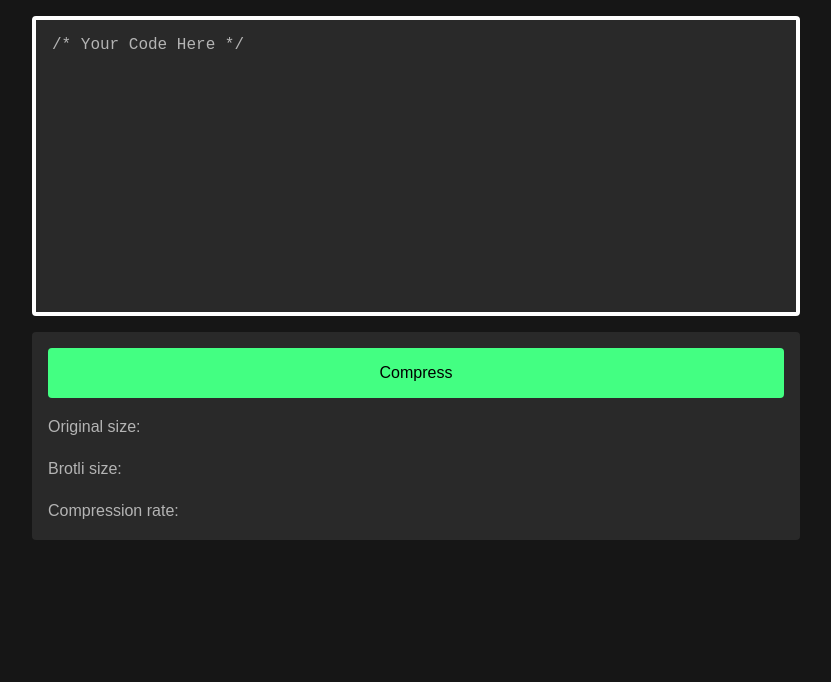
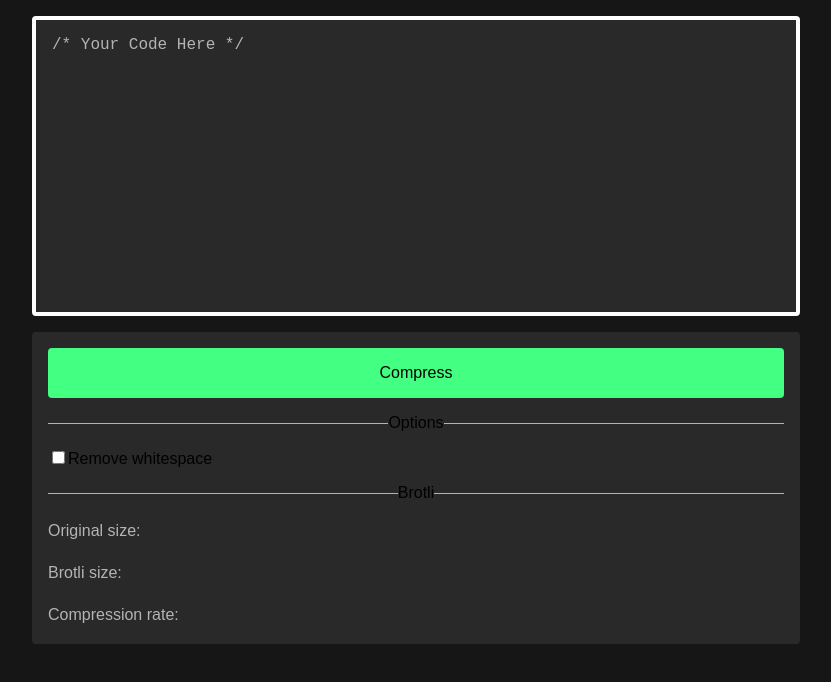
Before and after one commit to Brazy4L/brotli-online, a Nuxt app: page / in a window 1280 px wide. Shown: the top 682 px of the page, without its empty margins (224-1055 px from the left). Built offline with nearby package versions, Linux system fonts and the light colour scheme.

Commit message:
Add options

```diff
--- a/app.vue
+++ b/app.vue
@@ -12,6 +12,7 @@ const originalSize = ref("");
 const brotliSize = ref("");
 const compressionRate = ref("");
 const compressionPercentage = ref("");
+const removeWhitespace = ref(false);
 
 const byteLengthUtf8 = (str) => new Blob([str]).size;
 
@@ -31,22 +32,19 @@ async function getCompressedSizeInputText() {
   if (!inputText.value) {
     return;
   }
+  const inputTextNoWhitespace = inputText.value.replace(/\s/g, "");
 
   const textEncoder = new TextEncoder();
-  const encodedInputText = textEncoder.encode(inputText.value);
+  const encodedInputText = textEncoder.encode(removeWhitespace.value ? inputTextNoWhitespace : inputText.value);
   const compressedInputText = await compress(encodedInputText);
   const compressedInputTextSize = compressedInputText.length;
 
-  const inputTextSize = byteLengthUtf8(inputText.value);
+  const inputTextSize = byteLengthUtf8(removeWhitespace.value ? inputTextNoWhitespace : inputText.value);
   originalSize.value = convertBytes(inputTextSize);
   brotliSize.value = convertBytes(compressedInputTextSize);
-  compressionRate.value = parseFloat(
-    (inputTextSize / compressedInputTextSize).toFixed(3)
-  );
+  compressionRate.value = parseFloat((inputTextSize / compressedInputTextSize).toFixed(3));
   compressionPercentage.value = Math.abs(
-    parseFloat(
-      ((inputTextSize / compressedInputTextSize) * 100 - 100).toFixed(0)
-    )
+    parseFloat(((inputTextSize / compressedInputTextSize) * 100 - 100).toFixed(0))
   );
 }
 </script>
@@ -55,21 +53,31 @@ async function getCompressedSizeInputText() {
   <textarea v-model="inputText" placeholder="/* Your Code Here */"></textarea>
   <div class="info">
     <button @click="getCompressedSizeInputText">Compress</button>
+    <div class="heading">
+      <div class="heading-line"></div>
+      <div class="heading-heading">Options</div>
+      <div class="heading-line"></div>
+    </div>
+    <div>
+      <input type="checkbox" id="checkbox" v-model="removeWhitespace" />
+      <label for="checkbox">Remove whitespace</label>
+    </div>
+    <div class="heading">
+      <div class="heading-line"></div>
+      <div class="heading-heading">Brotli</div>
+      <div class="heading-line"></div>
+    </div>
     <div class="line">
       <span class="subtext">Original size:</span>{{ " " }}
       <span class="text" v-if="originalSize">{{ originalSize }}</span>
     </div>
     <div class="line">
-      <span class="subtext">Brotli size:</span>{{ " " }}
-      <span class="text" v-if="brotliSize">{{ brotliSize }}</span
+      <span class="subtext">Brotli size:</span>{{ " " }} <span class="text" v-if="brotliSize">{{ brotliSize }}</span
       >{{ " " }}
       <span class="compression compression-green" v-if="compressionRate > 1">
         {{ compressionPercentage }}% smaller than original</span
       >
-      <span
-        class="compression compression-red"
-        v-if="Number.isFinite(compressionRate) && compressionRate < 1"
-      >
+      <span class="compression compression-red" v-if="Number.isFinite(compressionRate) && compressionRate < 1">
         {{ compressionPercentage }}% larger than original</span
       >
     </div>
@@ -86,7 +94,7 @@ async function getCompressedSizeInputText() {
 }
 
 :root {
-  background: #161616;
+  background-color: #161616;
   font-family: sans-serif;
 }
 
@@ -149,8 +157,24 @@ button:hover {
   background-color: #37d46b;
 }
 
-button:focus {
+button:focus-visible {
   outline: solid 4px #fff;
+}
+
+.heading {
+  display: flex;
+  justify-content: center;
+  align-items: center;
+}
+
+.heading-line {
+  height: 1px;
+  width: 100%;
+  background-color: #b4b4b4;
+}
+
+.heading-heading {
+  min-width: fit-content;
 }
 
 .line {
```
